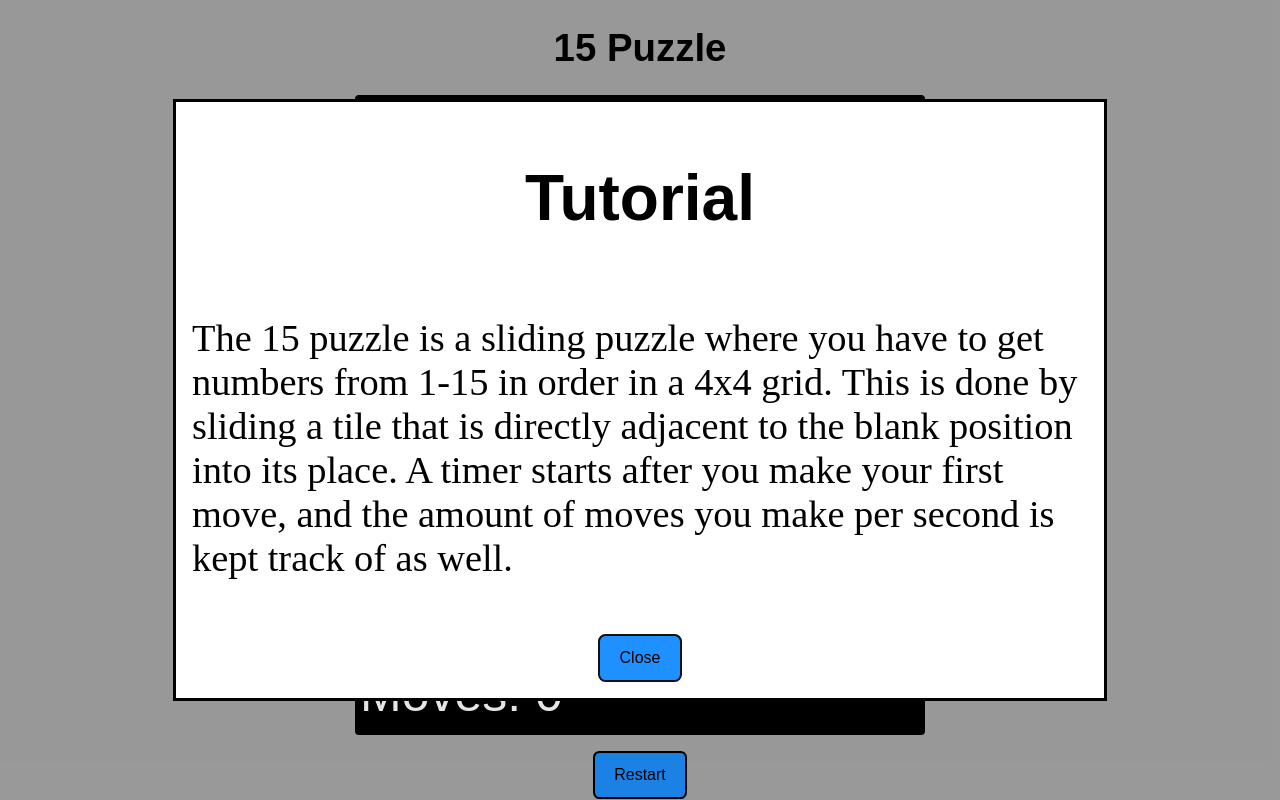
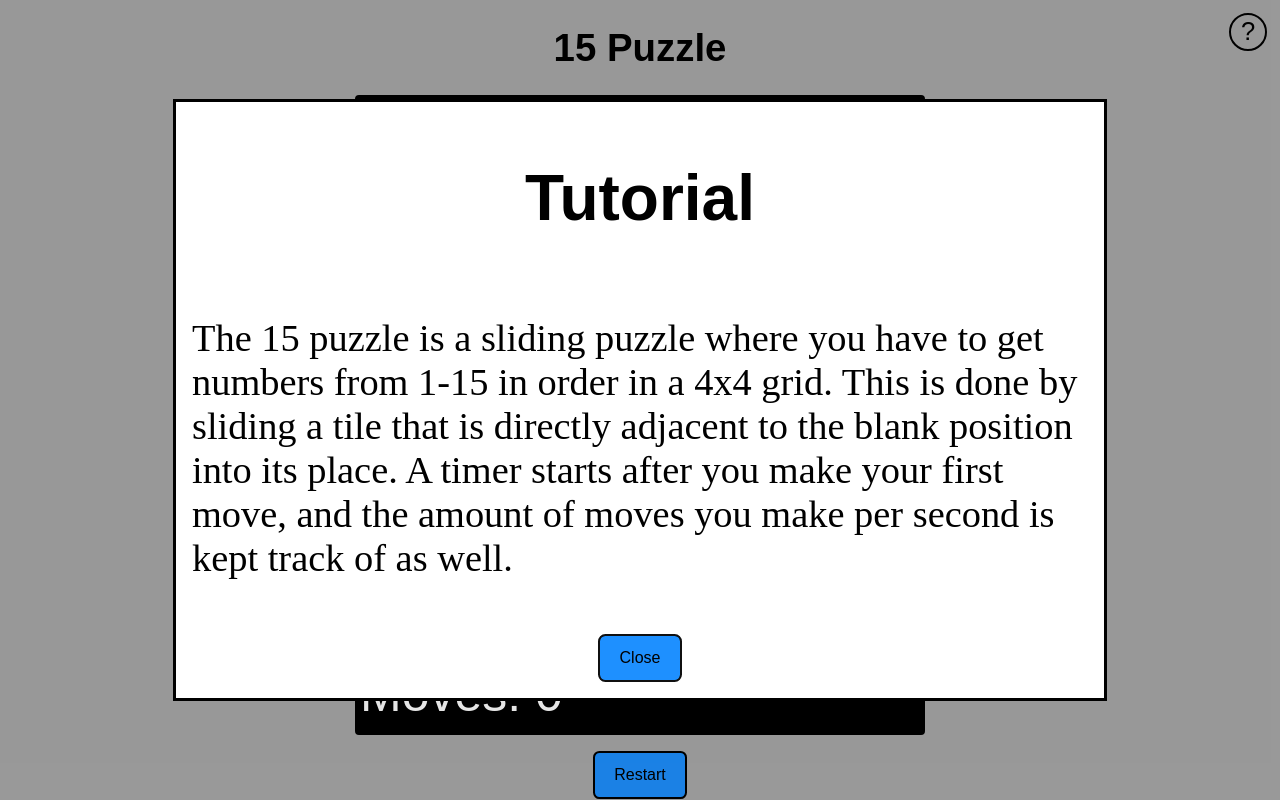
Before and after one commit to Justiniscoding/15-Puzzle, a SvelteKit app: page / in a window 1280 px wide. Built offline with nearby package versions, Linux system fonts and the light colour scheme.

Commit message:
feat: create question mark icon that shows the tutorial again

```diff
--- a/src/lib/components/SlidingPuzzle.svelte
+++ b/src/lib/components/SlidingPuzzle.svelte
@@ -605,7 +605,6 @@
 	}
 
 	function resetGame() {
-		pbManager.newPB(31320, 25469);
 		shuffleGrid();
 		movesDone = 0;
 		startTime = -1;
--- a/src/routes/+page.svelte
+++ b/src/routes/+page.svelte
@@ -21,6 +21,8 @@
 	<h1>15 Puzzle</h1>
 	<SlidingPuzzle />
 </div>
+
+<button id="questionMark" onclick={() => dialogElement.showModal()}>?</button>
 
 <dialog bind:this={dialogElement} id="tutorial">
 	<div class="dialogContainer">
@@ -72,4 +74,18 @@
 		font-size: 3vw;
 		text-align: left;
 	}
+
+	#questionMark {
+		border-radius: 50%;
+		background: none;
+		position: absolute;
+		margin: 0;
+		top: 1vw;
+		right: 1vw;
+		padding: 0;
+		text-align: center;
+		width: 3vw;
+		height: 3vw;
+		font-size: 2vw;
+	}
 </style>
```
